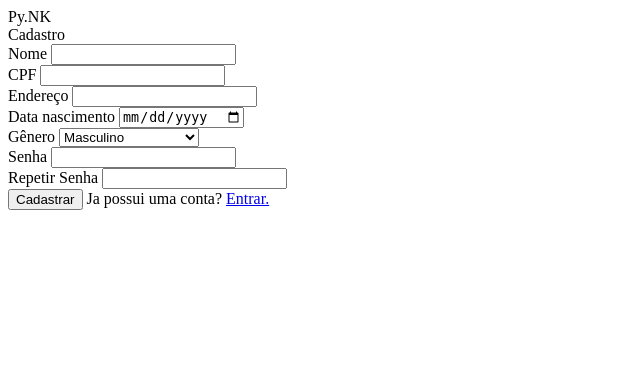
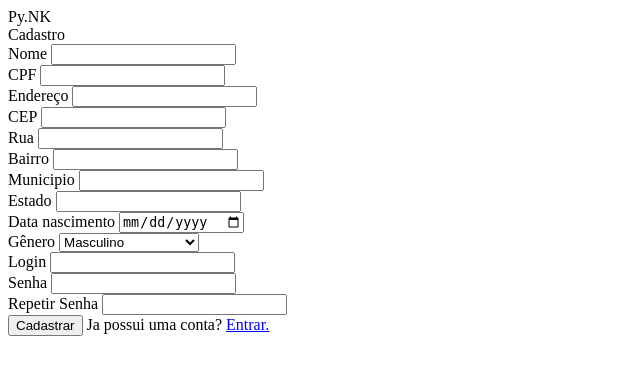
Before and after one commit to pynkAPI/API-1-DSM_22, a Flask app: page /cadastroold.html in a window 1280 px wide. Shown: the top 375 px of the page, without its empty margins (0-640 px from the left). Run offline with Flask 2, Linux system fonts and the light colour scheme; some libraries are stand-ins or nearby versions.

Commit message:
Alterado o login para logar com o campo 'login', adicionado a função de delete genérico, foi alterado também os campos de cadastro do usuário para comportar as necessidades do banco de dados, resumo Alteração(Cadastro, login), Adicionado(Função de Delete genérico).

```diff
--- a/src/app.py
+++ b/src/app.py
@@ -1,5 +1,6 @@
 #from crypt import methods
 from importlib.metadata import requires
+from types import CellType
 from flask import Flask, render_template,request, url_for, redirect, session
 from flask_mysqldb import MySQL
 import funcs
@@ -8,9 +9,9 @@ app = Flask(__name__)
 app.secret_key = 'super secret key'
 # Conexão ao banco de dados
 app.config['MYSQL_HOST'] = 'localhost'
-app.config['MYSQL_PORT'] = 3307 #Caso a porta seja a padrão, comentar linha.
+app.config['MYSQL_PORT'] = 3306 #Caso a porta seja a padrão, comentar linha.
 app.config['MYSQL_USER'] = 'root'
-app.config['MYSQL_PASSWORD'] = 'yyyetygvg1'
+app.config['MYSQL_PASSWORD'] = 'mcs2809'
 app.config['MYSQL_DB'] = 'pynk'
 
 mysql = MySQL(app)
@@ -38,20 +39,27 @@ def cadastro():
         nome            = request.form['name']
         cpf             = request.form['cpf']
         endereco        = request.form['endereco']
+        cep             = request.form['cep']
+        rua             = request.form['rua']
+        bairro          = request.form['bairro']
+        municipio       = request.form['municipio']
+        estado          = request.form['estado']
         datanascimento  = request.form['datanasc']
         genero          = request.form['genero']
         senha           = request.form['senha']
-        funcs.InsMySQL('tb_usuario',CampoBd=['cpf', 'nome', 'genero', 'endereco', 'senha', 'datanascimento'],
-                       CampoFm=[cpf,nome,genero,endereco,senha,datanascimento])
+        login           = request.form['login']
+        funcs.InsMySQL('tb_usuario',CampoBd=['cpf', 'nome', 'genero', 'endereco', 'cep', 'rua', 'bairro', 'municipio', 'estado', 'senha','login', 'datanascimento'],
+                       CampoFm=[cpf,nome,genero,endereco, cep, rua, bairro, municipio, estado,senha, login,datanascimento])
+
     return render_template('cadastroold.html')
 #------------------------------
 
 @app.route("/login", methods = ['POST', 'GET'])
 def login():
     if request.method == "POST":
-        cpf         = request.form['cpf']
+        login         = request.form['login']
         senha       = request.form['senha']
-        resultado   = funcs.SlcMySQL('tb_usuario',CampoBd=['cpf','senha'],CampoFm=[cpf,senha])
+        resultado   = funcs.SlcMySQL('tb_usuario',CampoBd=['login','senha'],CampoFm=[login,senha])
     if resultado:
         session['login']    = True
         session['nome']     = resultado[1]
--- a/src/templates/cadastroold.html
+++ b/src/templates/cadastroold.html
@@ -27,6 +27,27 @@
                 <span id="txt_endereco">Endereço</span>
                 <input type="text" class="input_cadastro" name="endereco">
             </div>
+            <div class="input-field">
+                <span id="txt_cep">CEP</span>
+                <input type="text" name="cep">
+            </div>
+            <div class="input-field">
+                <i class="fas fa-lock"></i>
+                <span id="txt_rua">Rua</span>
+                <input type="text"  name="rua">
+            </div>
+            <div class="input-field">
+                <span id="txt_bairro">Bairro</span>
+                <input type="text" class="input_cadastro" name="bairro">
+            </div>
+            <div class="input-field">
+                <span id="txt_municipio">Municipio</span>
+                <input type="text" class="input_cadastro" name="municipio">
+            </div>
+            <div class="input-field">
+                <span id="txt_estado">Estado</span>
+                <input type="text" class="input_cadastro" name="estado">
+            </div>
             <div class="input_data">
                 <span id="txt_data">Data nascimento</span>
                 <input type="date" class="input_cadastro" name="datanasc">
@@ -40,6 +61,10 @@
                     <option value="O">Outros</option>
                     <option value="N">Prefiro não informar</option>
                 </select>
+            </div>
+            <div class="input-field">
+                <span id="txt_login">Login</span>
+                <input type="text" class="input_cadastro" name="login">
             </div>
             <div class="input_senha">
                 <span id="txt_senha">Senha</span>
--- a/src/templates/login.html
+++ b/src/templates/login.html
@@ -18,7 +18,7 @@
                     <h2 class="title">FAÇA SEU LOGIN</h2>
                     <div class="input-field">
                         <i class="fas fa-lock"></i>
-                        <input type="text" placeholder="CPF" name="cpf">
+                        <input type="text" placeholder="LOGIN" name="login">
                     </div>
                     <div class="input-field">
                         <i class="fas fa-lock"></i>
```
Also changed, not shown: src/BANCO_PYNK.txt (added, +74 -0 lines), src/funcs.py (+16 -0 lines), src/templates/cadastro.html (+25 -1 lines).
